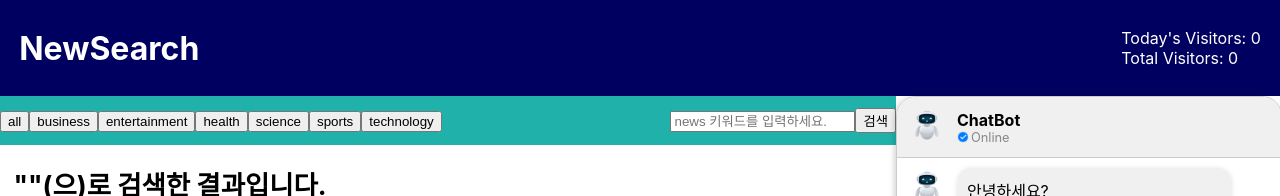
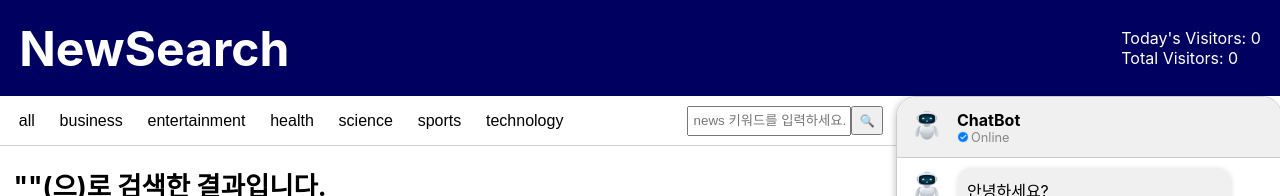
Before and after one commit to yyerrim/newsearch_client, a React (Create React App) app: page /search in a window 1280 px wide. Shown: the top 196 px of the page. Built offline with nearby package versions, Linux system fonts and the light colour scheme; no server answers.

Commit message:
header, menu css

```diff
--- a/src/App.css
+++ b/src/App.css
@@ -7,6 +7,12 @@
   align-items: center;
   padding-left: 1.5vw;
   padding-right: 1.5vw;
+  cursor: default;
+}
+
+.header > span {
+  font-size: 6vmin;
+  font-weight: bold;
 }
 
 .container {
@@ -22,10 +28,9 @@
 .menu {
   width: 100%;
   height: 7%;
-  background-color: lightseagreen;
   display: flex;
   justify-content: space-between;
-  align-items: center;
+  border-bottom: 1px solid lightgray;
 }
 
 .article {
--- a/src/App.js
+++ b/src/App.js
@@ -40,7 +40,7 @@ function App() {
     <BrowserRouter>
       <div className="App">
         <div className="header">
-          <h1>NewSearch</h1>
+          <span>NewSearch</span>
           <VisitorCounter />
         </div>
         <div className="container">
--- /dev/null
+++ b/src/components/Categories.css
@@ -0,0 +1,13 @@
+.menu_categories {
+    display: flex;
+    justify-content: start;
+    margin-left: 1vw;
+}
+
+.menu_categories>button {
+    font-size: 2vmin;
+    border: transparent;
+    background-color: transparent;
+    margin-right: 1vw;
+    cursor: pointer;
+}
--- a/src/components/Categories.jsx
+++ b/src/components/Categories.jsx
@@ -1,5 +1,6 @@
 import { useState } from "react";
 import { useNavigate } from "react-router-dom";
+import "./Categories.css";
 
 const Categories = ({ onCategoryChange }) => {
     const [category, setCategory] = useState('all');
@@ -13,21 +14,14 @@ const Categories = ({ onCategoryChange }) => {
     };
 
     return (
-        <div>
-            <input type="button" value="all"
-                onClick={buttonClick} />
-            <input type="button" value="business"
-                onClick={buttonClick} />
-            <input type="button" value="entertainment"
-                onClick={buttonClick} />
-            <input type="button" value="health"
-                onClick={buttonClick} />
-            <input type="button" value="science"
-                onClick={buttonClick} />
-            <input type="button" value="sports"
-                onClick={buttonClick} />
-            <input type="button" value="technology"
-                onClick={buttonClick} />
+        <div className="menu_categories">
+            <button value='all' onClick={buttonClick}>all</button>
+            <button value='business' onClick={buttonClick}>business</button>
+            <button value='entertainment' onClick={buttonClick}>entertainment</button>
+            <button value='health' onClick={buttonClick}>health</button>
+            <button value='science' onClick={buttonClick}>science</button>
+            <button value='sports' onClick={buttonClick}>sports</button>
+            <button value='technology' onClick={buttonClick}>technology</button>
         </div>
     );
 };
--- /dev/null
+++ b/src/components/Search.css
@@ -0,0 +1,19 @@
+.menu_search {
+    display: flex;
+    justify-content: end;
+    align-items: center;
+    margin-right: 1vw;
+}
+
+.keyword {
+    width: 12vw;
+    height: 3vh;
+    padding-left: 0.4vw;
+}
+
+.search_button {
+    width: 2.5vw;
+    height: 3.7vh;
+    font-size: 1.5vmin;
+    cursor: pointer;
+}
--- a/src/components/Search.jsx
+++ b/src/components/Search.jsx
@@ -1,5 +1,6 @@
 import { useState } from "react";
 import { useNavigate } from "react-router-dom";
+import "./Search.css";
 
 const Search = ({ onSearch }) => {
   const [search, setSearch] = useState("");
@@ -23,15 +24,16 @@ const Search = ({ onSearch }) => {
   };
 
   return (
-    <div>
+    <div className="menu_search">
       <input
+        className="keyword"
         type="text"
         placeholder="news 키워드를 입력하세요."
         value={search}
         onChange={(e) => setSearch(e.target.value)}
         onKeyDown={handleKeyDown}
       />
-      <button onClick={handleSearch}>검색</button>
+      <button className="search_button" onClick={handleSearch}>🔍</button>
     </div>
   );
 };
```
